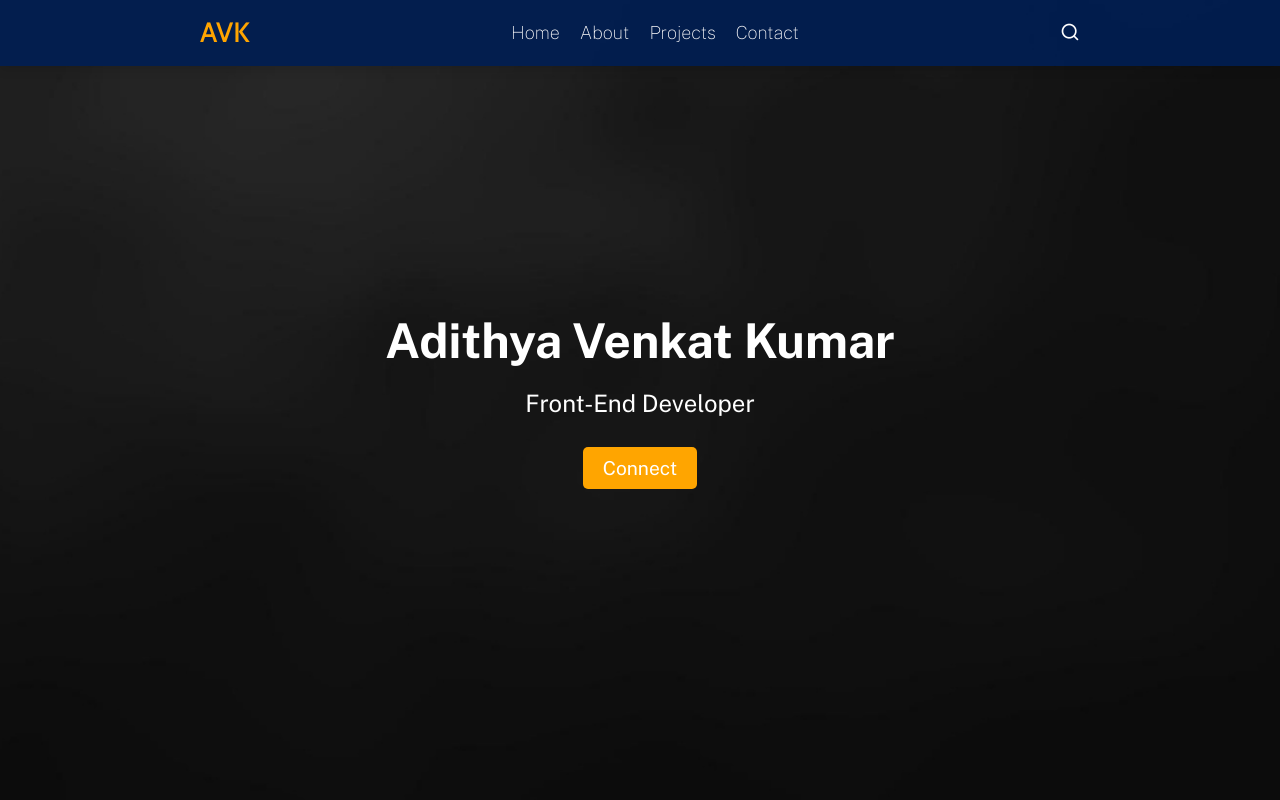
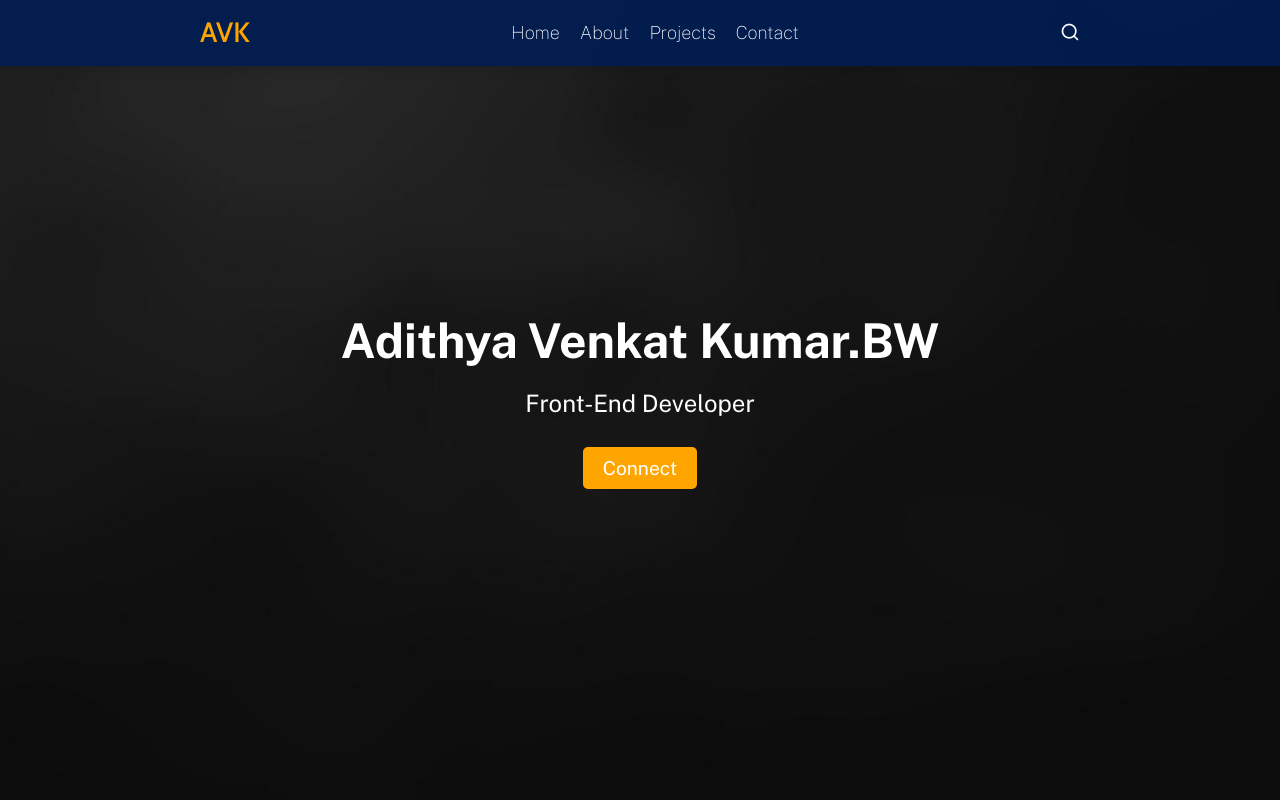
Before and after one commit to adi-2023/Portfolio, a plain HTML site: page index.html in a window 1280 px wide. Shown: the top 800 px of the page. Drawn offline with nearby package versions, Linux system fonts and the light colour scheme.

Commit message:
Update index.html

```diff
--- a/index.html
+++ b/index.html
@@ -51,7 +51,7 @@
   <!-- Main Section (Hero Section) -->
   <section class="hero" id="hero">
     <div class="hero-content">
-      <h2 class="hero-title">Adithya Venkat Kumar</h2>
+      <h2 class="hero-title">Adithya Venkat Kumar.BW</h2>
       <p class="hero-subtitle">Front-End Developer</p>
       <a href="#contact-section" class="hero-button">Connect</a>
     </div>
```
